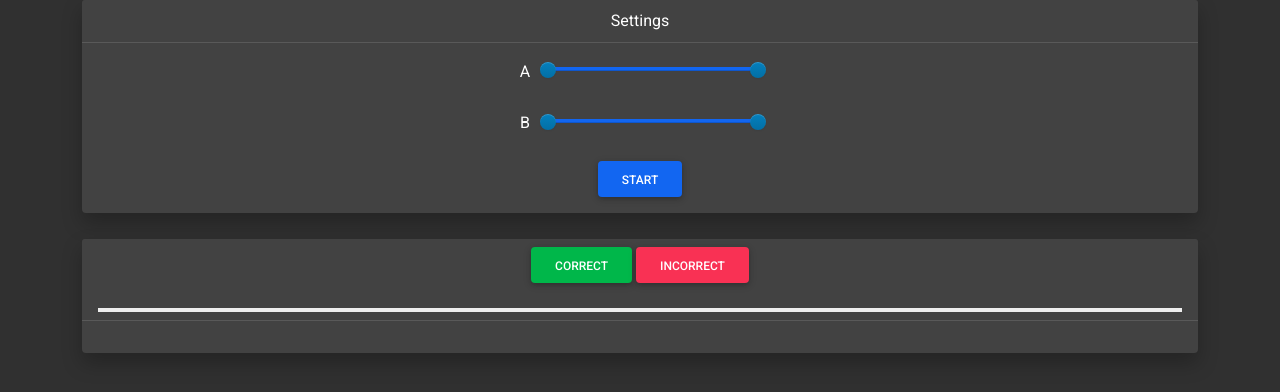
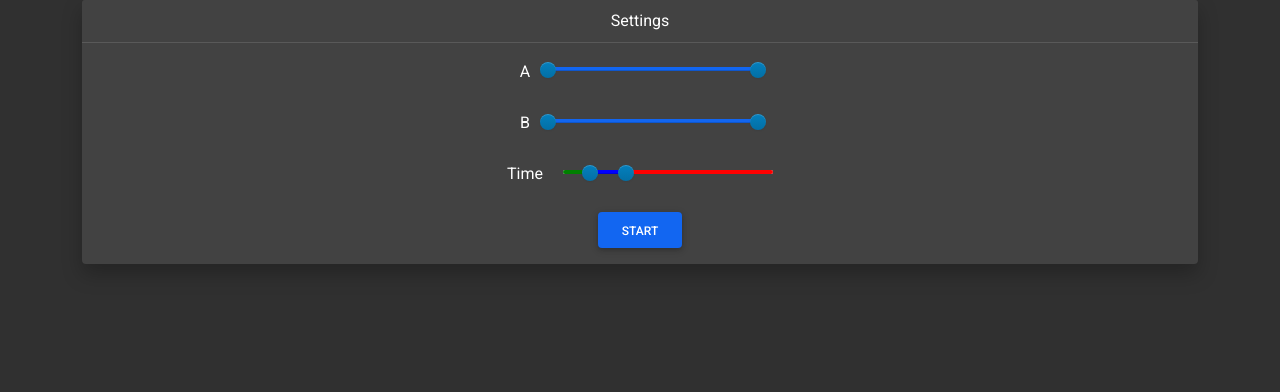
Before and after one commit to eschava/SpacedMultiplication, a plain HTML site: page index.html in a window 1280 px wide. Drawn offline with Linux system fonts and the light colour scheme.

Commit message:
usability improvements

```diff
--- a/index.html
+++ b/index.html
@@ -34,6 +34,18 @@
 		.slider-selection {
 			background: #1266f1;
 		}
+
+		#sliderTime .slider-track-high {
+            background: red;
+        }
+
+        #sliderTime .slider-track-low {
+            background: green;
+        }
+
+        #sliderTime .slider-selection {
+            background: blue;
+        }
 	</style>
   </head>
   <body>
@@ -46,16 +58,17 @@
               <div class="card-body">
                   <div>A <input id="sliderA" type="text"/></div><br/>
                   <div>B <input id="sliderB" type="text"/></div><br/>
+                  <div>Time <input id="sliderTime" type="text"/></div><br/>
 
                   <button type="button" class="btn btn-primary" onclick="start()">Start</button>
               </div>
           </div>
             <br/>
-          <div class="card text-center">
+          <div id="exercisesCard" class="card text-center" style="display:none;">
               <div class="card-header bg-white">
                   <div id="currentExercise"></div>
                   <button type="button" class="btn btn-success" onclick="correct()">Correct</button>
-                  <button type="button" class="btn btn-danger" onclick="incorrect()">Incorrect</button>
+                  <button type="button" class="btn btn-danger" onclick="incorrect(false)">Incorrect</button>
                   <br/>
                   <br/>
                   <div class="progress">
@@ -87,9 +100,10 @@
 <script type="text/javascript">
 		var sliderA = new Slider("#sliderA", { min: 1, max: 10, value: [1, 10], focus: true });
 		var sliderB = new Slider("#sliderB", { min: 1, max: 10, value: [1, 10], focus: true });
+		var sliderTime = new Slider("#sliderTime", { "id": "sliderTime", min: 1, max: 30, value: [5, 10], focus: true });
 
         var incorrectTime = 10000;
-        var removeTime = 3000;
+        var removeTime = 5000;
 
 		var elapsedTime = 0;
 		var elapsedTimeTimer = 0;
@@ -103,6 +117,10 @@
 		    var exercises = document.getElementById('exercises');
 		    var a = sliderA.getValue();
 		    var b = sliderB.getValue();
+		    var time = sliderTime.getValue();
+
+		    removeTime = time[0] * 1000;
+		    incorrectTime = time[1] * 1000;
 
 		    var exercisesList = [];
 		    for (var i = a[0]; i <= a[1]; i++) {
@@ -130,6 +148,9 @@
 		    }, 100);
 
 		    next();
+
+		    document.getElementById("exercisesCard").style.display = 'block';
+		    document.getElementById("currentExercise").scrollIntoView();
 		}
 
 		function next() {
@@ -146,7 +167,7 @@
 
 		function correct() {
 		    if (elapsedTime >= incorrectTime) {
-		        incorrect();
+		        incorrect(true);
 		    } else if (elapsedTime >= removeTime || currentIncorrect) {
 		        var exercises = document.getElementById('exercises');
 		        var lastExercise = exercises.lastChild;
@@ -155,7 +176,7 @@
                         break;
 		            lastExercise = lastExercise.previousSibling;
 		        }
-		        var element = getCurrentExerciseElement("(" + Math.round(elapsedTime / 1000) + ")");
+		        var element = getCurrentExerciseElement("(" + Math.round(elapsedTime / 1000) + " sec)");
 		        element.setAttribute('time', elapsedTime);
 		        exercises.insertBefore(element, lastExercise.nextSibling);
 		    } // else: remove
@@ -163,14 +184,14 @@
 		    next();
 		}
 
-		function incorrect() {
+		function incorrect(timeout) {
 		    var exercises = document.getElementById('exercises');
             var insertBefore = exercises.firstChild;
 		    for(var i = 0; i < 5; i++)
 		        if (insertBefore != null)
 		            insertBefore = insertBefore.nextSibling;
 
-            var element = getCurrentExerciseElement("(incorrect)");
+            var element = getCurrentExerciseElement(timeout ? "(timeout)" : "(incorrect)");
             element.setAttribute('incorrect', true);
 		    exercises.insertBefore(element, insertBefore);
 
```
